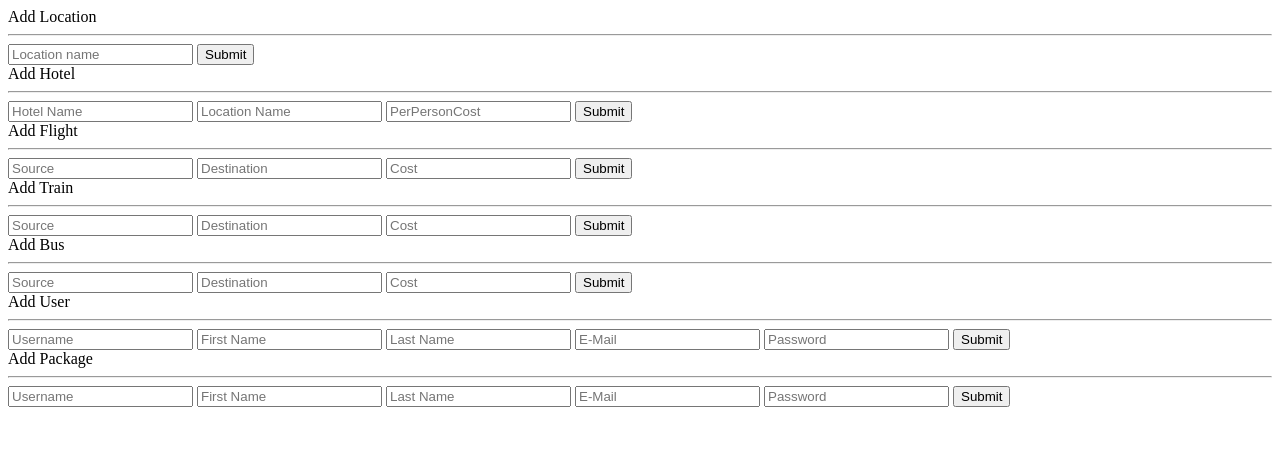
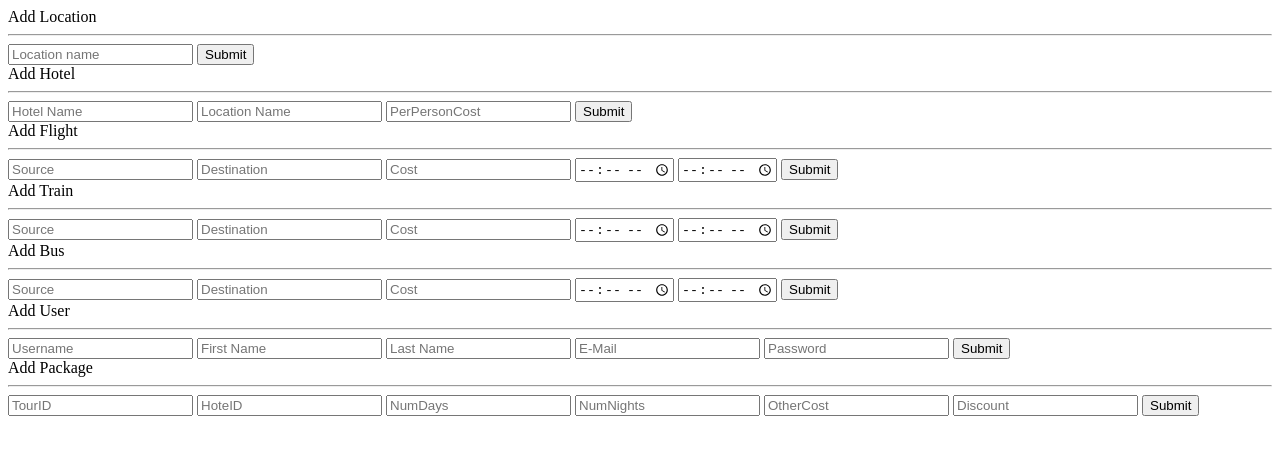
Before and after one commit to Absolank/Tour-and-Travels, a website: page public/add_data.html in a window 1280 px wide. Drawn offline with Linux system fonts and the light colour scheme.

Commit message:
Update add_data.html

```diff
--- a/public/add_data.html
+++ b/public/add_data.html
@@ -28,6 +28,8 @@
                 <input placeholder="Source" name="source">
                 <input placeholder="Destination" name="destination">
                 <input placeholder="Cost" name="cost" type="number">
+                <input placeholder="StartTime" name ="StartTime", type="time">
+                <input placeholder="TravelTime" name="travelTime" type="time">
                 <button>Submit</button>
         </div>
         <div>
@@ -37,6 +39,8 @@
                 <input placeholder="Source" name="source">
                 <input placeholder="Destination" name="destination">
                 <input placeholder="Cost" name="cost" type="number">
+                <input placeholder="StartTime" name ="StartTime", type="time">
+                <input placeholder="TravelTime" name="travelTime" type="time">
                 <button>Submit</button>
         </div>
         <div>
@@ -46,6 +50,8 @@
                 <input placeholder="Source" name="source">
                 <input placeholder="Destination" name="destination">
                 <input placeholder="Cost" name="cost" type="number">
+                <input placeholder="StartTime" name ="StartTime", type="time">
+                <input placeholder="TravelTime" name="travelTime" type="time">
                 <button>Submit</button>
         </div>
         <div>
@@ -64,11 +70,12 @@
             Add Package
             <hr/>
             <form action='/api/add/package' method="POST">
-                <input placeholder="Username" name='username'>
-                <input placeholder="First Name" name='firstname'>
-                <input placeholder="Last Name" name='lastname'>
-                <input placeholder="E-Mail" name='email' type="email">
-                <input placeholder="Password" name='password' type="password">
+                <input placeholder="TourID" name='tourId' type="number">
+                <input placeholder="HoteID" name='hotelId' type="number">
+                <input placeholder="NumDays" name='numDays' type="number">
+                <input placeholder="NumNights" name='numNights' type="number">
+                <input placeholder="OtherCost" name='otherCost' type="number">
+                <input placeholder="Discount" name='discount' type="number">
                 <button>Submit</button>
             </form>
 	    </div>
```
